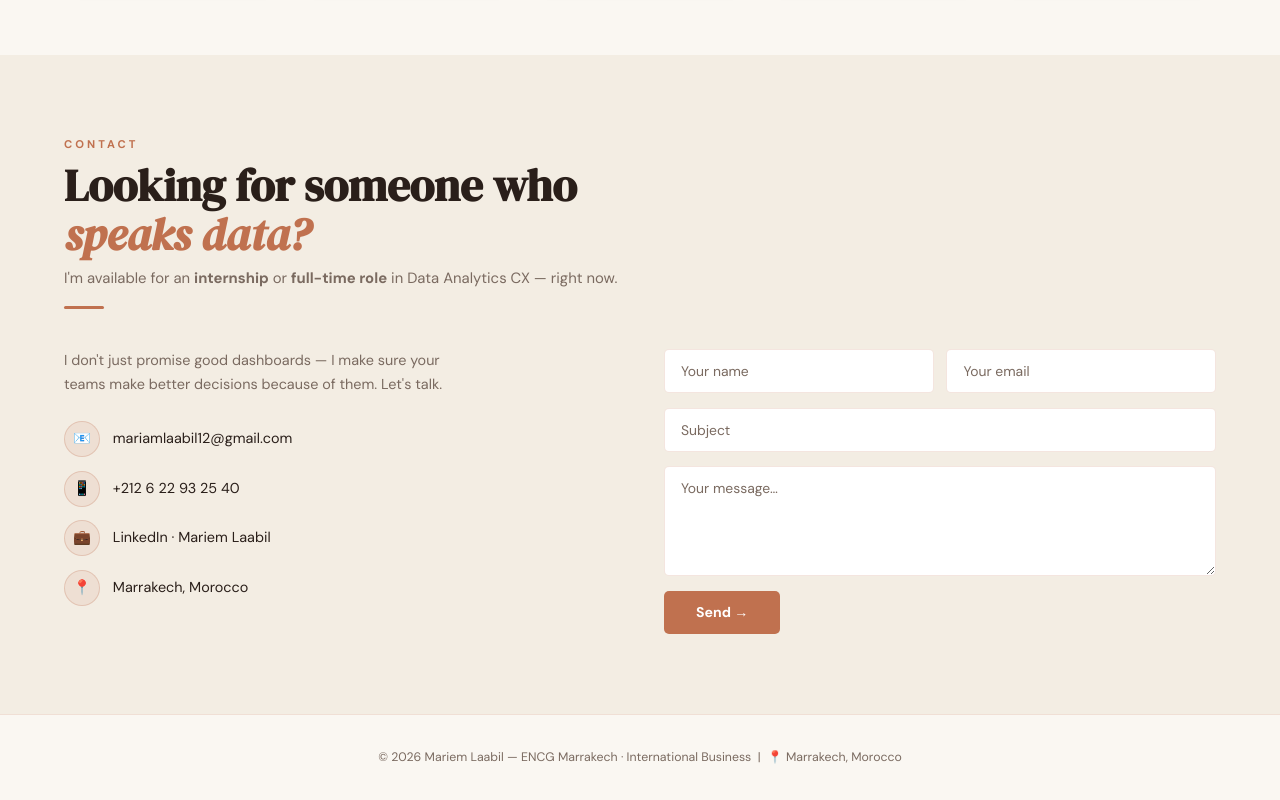
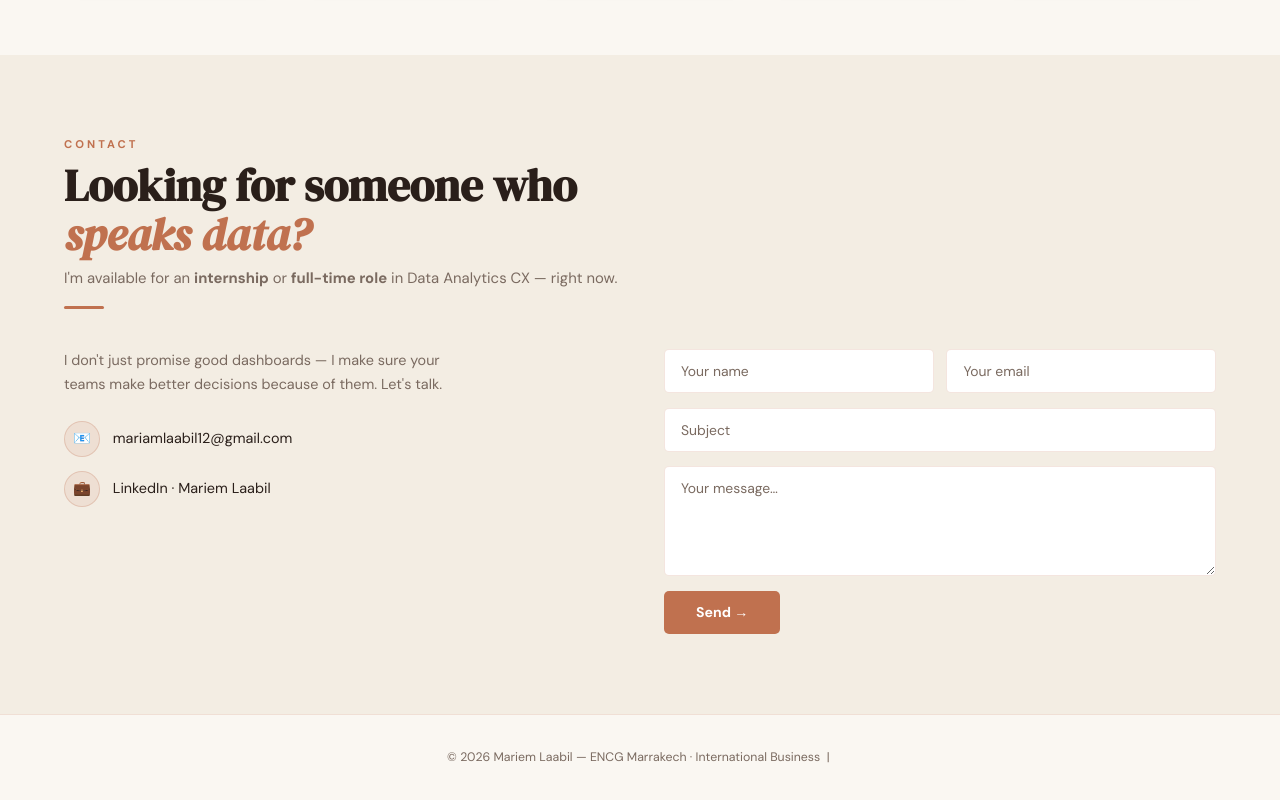
Before and after one commit to 2mery/mariem-laabil-portfolio, a plain HTML site: page index.html in a window 1280 px wide. Shown: the part 5367-6167 px from the top of the page. Drawn offline with Linux system fonts and the light colour scheme.

Commit message:
Update index.html

```diff
--- a/index.html
+++ b/index.html
@@ -562,9 +562,7 @@
         <p>I don't just promise good dashboards — I make sure your teams make better decisions because of them. Let's talk.</p>
         <div class="contact-links">
           <a href="mailto:mariamlaabil12@gmail.com" class="contact-link"><div class="contact-link-icon">📧</div>mariamlaabil12@gmail.com</a>
-          <a href="tel:+212622932540" class="contact-link"><div class="contact-link-icon">📱</div>+212 6 22 93 25 40</a>
           <a href="https://www.linkedin.com/in/mariem-l-105571239" target="_blank" class="contact-link"><div class="contact-link-icon">💼</div>LinkedIn · Mariem Laabil</a>
-          <a class="contact-link"><div class="contact-link-icon">📍</div>Marrakech, Morocco</a>
         </div>
       </div>
       <div>
@@ -582,7 +580,7 @@
   </section>
 
   <footer>
-    © 2026 Mariem Laabil — ENCG Marrakech · International Business &nbsp;|&nbsp; 📍 Marrakech, Morocco
+    © 2026 Mariem Laabil — ENCG Marrakech · International Business &nbsp;|&nbsp;
   </footer>
 
 </body>
```
